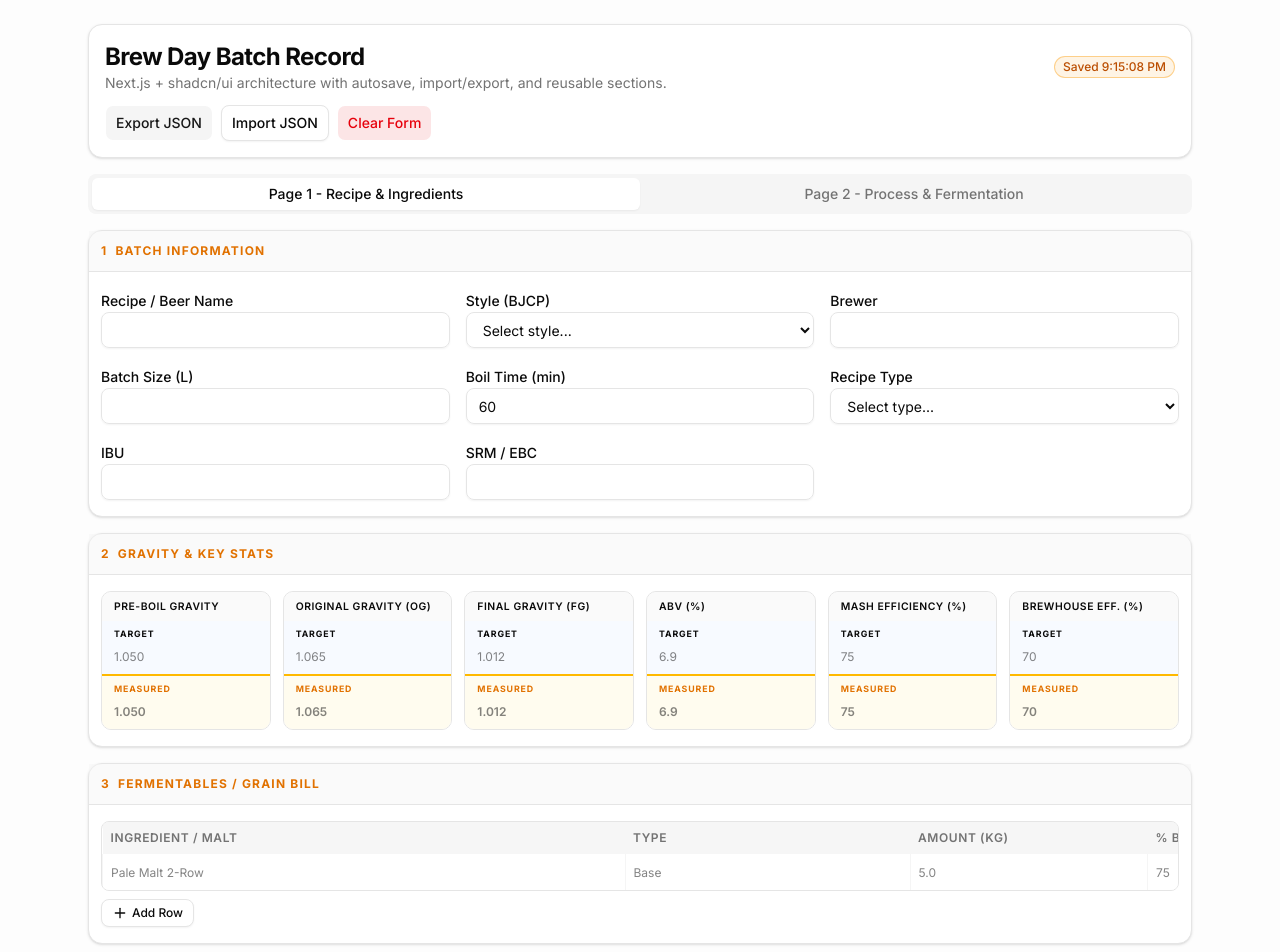
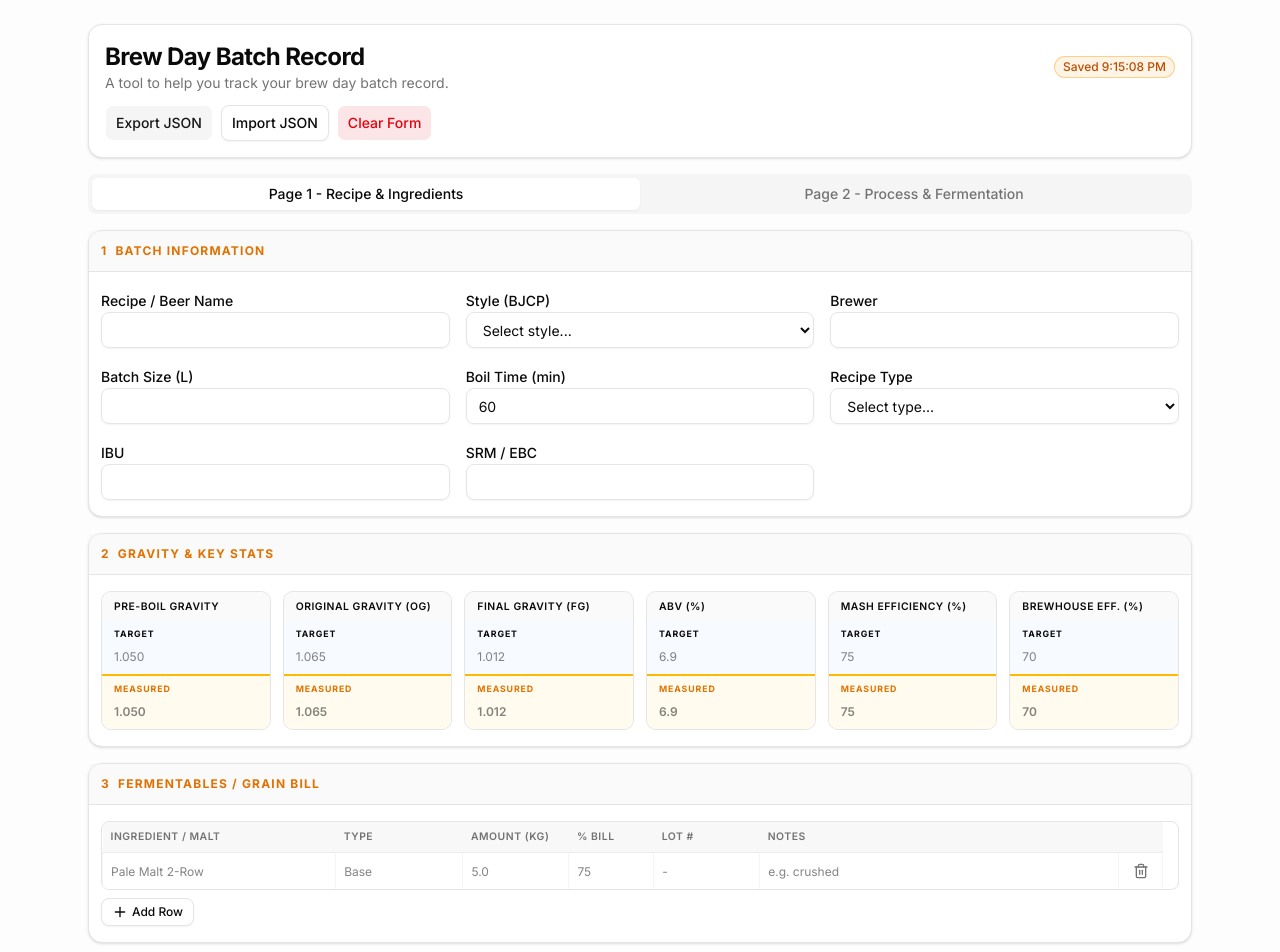
Before and after one commit to junsworth/brew-log-app, a Next.js app: page / in a window 1280 px wide. Shown: the top 952 px of the page. Built offline with nearby package versions, Linux system fonts and the light colour scheme.

Commit message:
Minor personalization tweaks

```diff
--- a/src/app/layout.tsx
+++ b/src/app/layout.tsx
@@ -16,8 +16,8 @@ const geistMono = Geist_Mono({
 });
 
 export const metadata: Metadata = {
-  title: "Create Next App",
-  description: "Generated by create next app",
+  title: "Brew Day Batch Record",
+  description: "A tool to help you track your brew day batch record",
 };
 
 export default function RootLayout({
--- a/src/app/page.tsx
+++ b/src/app/page.tsx
@@ -31,7 +31,7 @@ export default function Home() {
             <div>
               <h1 className="text-xl font-bold tracking-tight sm:text-2xl">Brew Day Batch Record</h1>
               <p className="text-sm text-muted-foreground">
-                Next.js + shadcn/ui architecture with autosave, import/export, and reusable sections.
+                A tool to help you track your brew day batch record.
               </p>
             </div>
             <Badge className="border-amber-500/40 bg-amber-500/10 text-amber-700">{lastSavedLabel}</Badge>
--- a/src/components/brew/BrewTable.tsx
+++ b/src/components/brew/BrewTable.tsx
@@ -9,6 +9,7 @@ import {
   SelectTrigger,
   SelectValue,
 } from "@/components/ui/select";
+import { cn } from "@/lib/utils";
 import { Plus, Trash2 } from "lucide-react";
 
 export type ColumnDef<T> = {
@@ -27,6 +28,8 @@ interface Props<T extends { id: string }> {
   onChange: (rows: T[]) => void;
   minRows?: number;
 }
+
+const ACTION_COL_PX = 44;
 
 export function BrewTable<T extends { id: string }>({
   rows,
@@ -47,20 +50,29 @@ export function BrewTable<T extends { id: string }>({
 
   return (
     <div className="space-y-2">
-      <div className="overflow-x-auto rounded-md border border-border touch-pan-x">
-        <table className="min-w-max w-full text-xs">
+      <div className="overflow-x-auto rounded-md border border-border [-ms-overflow-style:none] [scrollbar-gutter:stable]">
+        <table className="w-full min-w-[640px] table-fixed border-collapse text-xs sm:min-w-0">
+          <colgroup>
+            {columns.map((col) => (
+              <col key={String(col.key)} style={col.width ? { width: col.width } : undefined} />
+            ))}
+            <col style={{ width: ACTION_COL_PX }} />
+          </colgroup>
           <thead>
             <tr className="bg-muted/70">
               {columns.map((col) => (
                 <th
                   key={String(col.key)}
-                  className="sticky top-0 bg-muted/90 px-2 py-2 text-left font-semibold uppercase tracking-wider text-muted-foreground whitespace-nowrap"
-                  style={{ width: col.width }}
+                  className="border-b border-border/60 px-2 py-2 text-left text-[0.65rem] font-semibold uppercase tracking-wider text-muted-foreground"
                 >
-                  {col.header}
+                  <span className="line-clamp-2 break-words">{col.header}</span>
                 </th>
               ))}
-              <th className="sticky top-0 w-10 bg-muted/90 px-2" />
+              <th
+                className="border-b border-border/60 px-0 py-2 text-center align-middle"
+                style={{ width: ACTION_COL_PX }}
+                aria-label="Row actions"
+              />
             </tr>
           </thead>
           <tbody>
@@ -72,14 +84,14 @@ export function BrewTable<T extends { id: string }>({
                 {columns.map((col) => (
                   <td
                     key={String(col.key)}
-                    className="border-x border-border/40 px-1 py-0.5"
+                    className="min-w-0 border-x border-border/40 px-1 py-0.5 align-middle"
                   >
                     {col.type === "select" ? (
                       <Select
                         value={String(row[col.key] ?? "")}
                         onValueChange={(v) => updateCell(row.id, col.key, v)}
                       >
-                        <SelectTrigger className="h-8 border-none bg-transparent px-1 text-xs shadow-none sm:h-7">
+                        <SelectTrigger className="h-8 min-w-0 w-full max-w-full border-none bg-transparent px-1 text-xs shadow-none sm:h-7">
                           <SelectValue placeholder="-" />
                           <SelectContent>
                             {col.options?.map((opt) => (
@@ -92,7 +104,7 @@ export function BrewTable<T extends { id: string }>({
                       </Select>
                     ) : (
                       <Input
-                        className="h-8 border-none bg-transparent px-1 text-xs shadow-none focus-visible:ring-0 sm:h-7"
+                        className="h-8 min-w-0 w-full border-none bg-transparent px-1 text-xs shadow-none focus-visible:ring-0 sm:h-7"
                         type={col.type === "number" ? "number" : "text"}
                         placeholder={col.placeholder ?? ""}
                         value={String(row[col.key] ?? "")}
@@ -109,11 +121,19 @@ export function BrewTable<T extends { id: string }>({
                     )}
                   </td>
                 ))}
-                <td className="px-1 py-0.5">
+                <td
+                  className={cn(
+                    "w-11 min-w-11 max-w-11 border-x border-border/40 px-0 py-0.5 text-center align-middle",
+                    idx % 2 === 0 ? "bg-background" : "bg-muted/20"
+                  )}
+                  style={{ width: ACTION_COL_PX }}
+                >
                   <Button
                     variant="ghost"
                     size="icon-sm"
                     className="text-muted-foreground hover:text-destructive"
+                    aria-label="Delete row"
+                    title="Delete row"
                     onClick={() => removeRow(row.id)}
                     disabled={rows.length <= minRows}
                   >
@@ -125,7 +145,9 @@ export function BrewTable<T extends { id: string }>({
           </tbody>
         </table>
       </div>
-      <p className="text-[11px] text-muted-foreground sm:hidden">Swipe table horizontally to see all columns.</p>
+      <p className="text-[11px] text-muted-foreground sm:hidden">
+        On small screens, scroll sideways to see every column. Delete is the last column.
+      </p>
       <Button variant="outline" size="sm" className="h-8 gap-1 text-xs sm:h-7" onClick={addRow}>
         <Plus className="h-3 w-3" />
         Add Row
--- a/src/components/brew/FermentablesSection.tsx
+++ b/src/components/brew/FermentablesSection.tsx
@@ -26,7 +26,7 @@ export function FermentablesSection({
       columns={COLUMNS}
       onCreate={createEmptyFermentable}
       onChange={onChange}
-      minRows={1}
+      minRows={0}
     />
   );
 }
--- a/src/hooks/useBrewBatch.ts
+++ b/src/hooks/useBrewBatch.ts
@@ -15,17 +15,6 @@ const AUTOSAVE_DELAY_MS = 500;
 
 export function useBrewBatch() {
   const storage = useMemo(() => new LocalStorageAdapter(STORAGE_KEY), []);
-  const [batch, setBatch] = useState<BrewBatch>(() => storage.load() ?? createDefaultBrewBatch());
-  const [lastSavedAt, setLastSavedAt] = useState<Date | null>(null);
-
-  useEffect(() => {
-    const timeout = window.setTimeout(() => {
-      storage.save(batch);
-      setLastSavedAt(new Date());
-    }, AUTOSAVE_DELAY_MS);
-
-    return () => window.clearTimeout(timeout);
-  }, [batch, storage]);
 
   const applyDerivedStats = useCallback((current: BrewBatch): BrewBatch => {
     const measuredAbv = calculateAbv(
@@ -56,13 +45,58 @@ export function useBrewBatch() {
     };
   }, []);
 
-  const updateBatch = useCallback((updater: (prev: BrewBatch) => BrewBatch) => {
+  // Never read localStorage in the initial state: server HTML and the client's first hydration pass must match.
+  const [batch, setBatch] = useState<BrewBatch>(() => createDefaultBrewBatch());
+  const [lastSavedAt, setLastSavedAt] = useState<Date | null>(null);
+
+  useEffect(() => {
+    queueMicrotask(() => {
+      const loaded = storage.load();
+      if (loaded) {
+        setBatch(applyDerivedStats(loaded));
+        return;
+      }
+      setBatch((prev) =>
+        applyDerivedStats({
+          ...prev,
+          batchInfo: {
+            ...prev.batchInfo,
+            brewDate:
+              prev.batchInfo.brewDate ||
+              new Date().toISOString().slice(0, 10),
+          },
+        })
+      );
+    });
+  }, [storage, applyDerivedStats]);
+
+  useEffect(() => {
+    const timeout = window.setTimeout(() => {
+      storage.save(batch);
+      setLastSavedAt(new Date());
+    }, AUTOSAVE_DELAY_MS);
+
+    return () => window.clearTimeout(timeout);
+  }, [batch, storage]);
+
+  const updateBatch = useCallback(
+    (updater: (prev: BrewBatch) => BrewBatch) => {
       setBatch((prev) => applyDerivedStats(updater(prev)));
-  }, [applyDerivedStats]);
+    },
+    [applyDerivedStats]
+  );
 
   const reset = useCallback(() => {
     const fresh = createDefaultBrewBatch();
-    setBatch(applyDerivedStats(fresh));
+    setBatch(
+      applyDerivedStats({
+        ...fresh,
+        batchInfo: {
+          ...fresh.batchInfo,
+          brewDate: new Date().toISOString().slice(0, 10),
+        },
+      })
+    );
     storage.clear();
   }, [storage, applyDerivedStats]);
 
@@ -79,7 +113,8 @@ export function useBrewBatch() {
     URL.revokeObjectURL(url);
   }, [batch]);
 
-  const importJson = useCallback((file: File) => {
+  const importJson = useCallback(
+    (file: File) => {
       return new Promise<void>((resolve, reject) => {
         const reader = new FileReader();
         reader.onload = () => {
@@ -94,7 +129,9 @@ export function useBrewBatch() {
         reader.onerror = () => reject(new Error("Could not read file"));
         reader.readAsText(file);
       });
-  }, [applyDerivedStats]);
+    },
+    [applyDerivedStats]
+  );
 
   return {
     batch,
--- a/src/lib/defaults.ts
+++ b/src/lib/defaults.ts
@@ -84,7 +84,8 @@ export const createEmptyFermentationStep = (): FermentationStep => ({
 
 export const createDefaultBatchInfo = (): BatchInfo => ({
   batchNumber: "",
-  brewDate: new Date().toISOString().slice(0, 10),
+  // Empty on first paint so SSR and client hydration match; set today's date after mount in the hook.
+  brewDate: "",
   recipeName: "",
   style: "",
   brewer: "",
```
Lines whose indentation alone changed are shown as unchanged.
